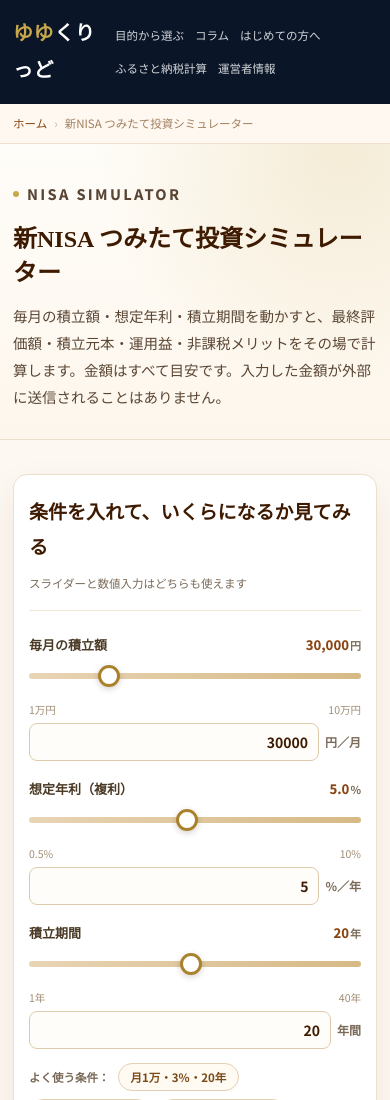
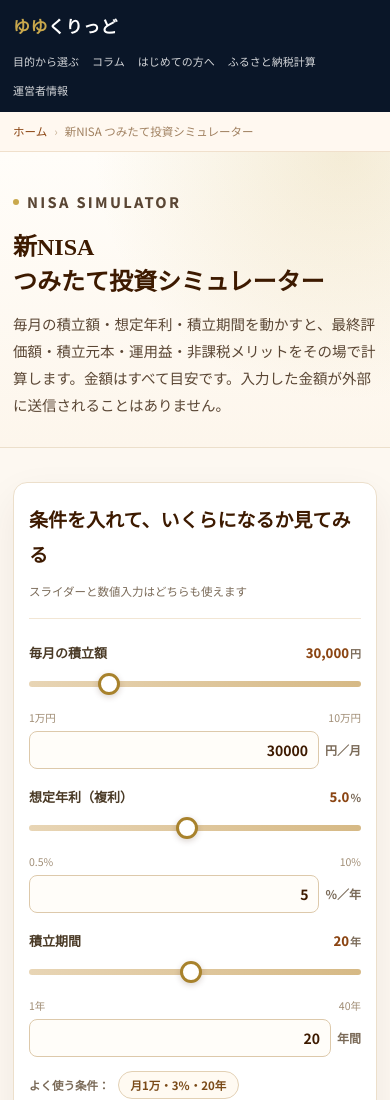
Before and after one commit to yuyukrid/yuyukrid.github.io, a plain HTML site: page tools/nisa-simulator/index.html in a window 390 px wide. Shown: the top 1100 px of the page. Drawn offline with Linux system fonts and the light colour scheme.

Commit message:
fix(tool): スマホのヘッダー折り返しとタイトルの改行位置を調整

```diff
--- a/tools/nisa-simulator/index.html
+++ b/tools/nisa-simulator/index.html
@@ -132,6 +132,7 @@
     }
     .kicker { display: inline-flex; align-items: center; gap: 8px; color: #a8822c; font-size: 11px; font-weight: 800; letter-spacing: .16em; }
     .kicker::before { content: ""; width: 6px; height: 6px; border-radius: 50%; background: var(--gold); }
+    .h1-sub { display: inline; }
     h1 { margin: 14px 0 12px; font-family: 'Noto Serif JP', serif; font-size: clamp(24px, 4.2vw, 36px); line-height: 1.45; font-weight: 900; color: var(--brown); }
     .hero p { max-width: 700px; color: #5a4634; font-size: 14.5px; }
 
@@ -288,7 +289,10 @@
     }
     @media (max-width: 600px) {
       .wrap, .wrap-narrow { width: min(100% - 26px, 1080px); }
-      .top-nav { gap: 11px; font-size: 11.5px; }
+      .top-inner { flex-wrap: wrap; gap: 8px 16px; padding: 12px 0; }
+      .brand { font-size: 17px; white-space: nowrap; }
+      .top-nav { gap: 8px 13px; font-size: 11px; }
+      .h1-sub { display: block; }
       .hero { padding: 32px 0 28px; }
       .tool-card { padding: 20px 15px 18px; border-radius: 14px; }
       .results { gap: 9px; }
@@ -331,7 +335,7 @@
 <div class="hero">
   <div class="wrap">
     <p class="kicker">NISA SIMULATOR</p>
-    <h1>新NISA つみたて投資シミュレーター</h1>
+    <h1>新NISA <span class="h1-sub">つみたて投資シミュレーター</span></h1>
     <p>毎月の積立額・想定年利・積立期間を動かすと、最終評価額・積立元本・運用益・非課税メリットをその場で計算します。金額はすべて目安です。入力した金額が外部に送信されることはありません。</p>
   </div>
 </div>
```
